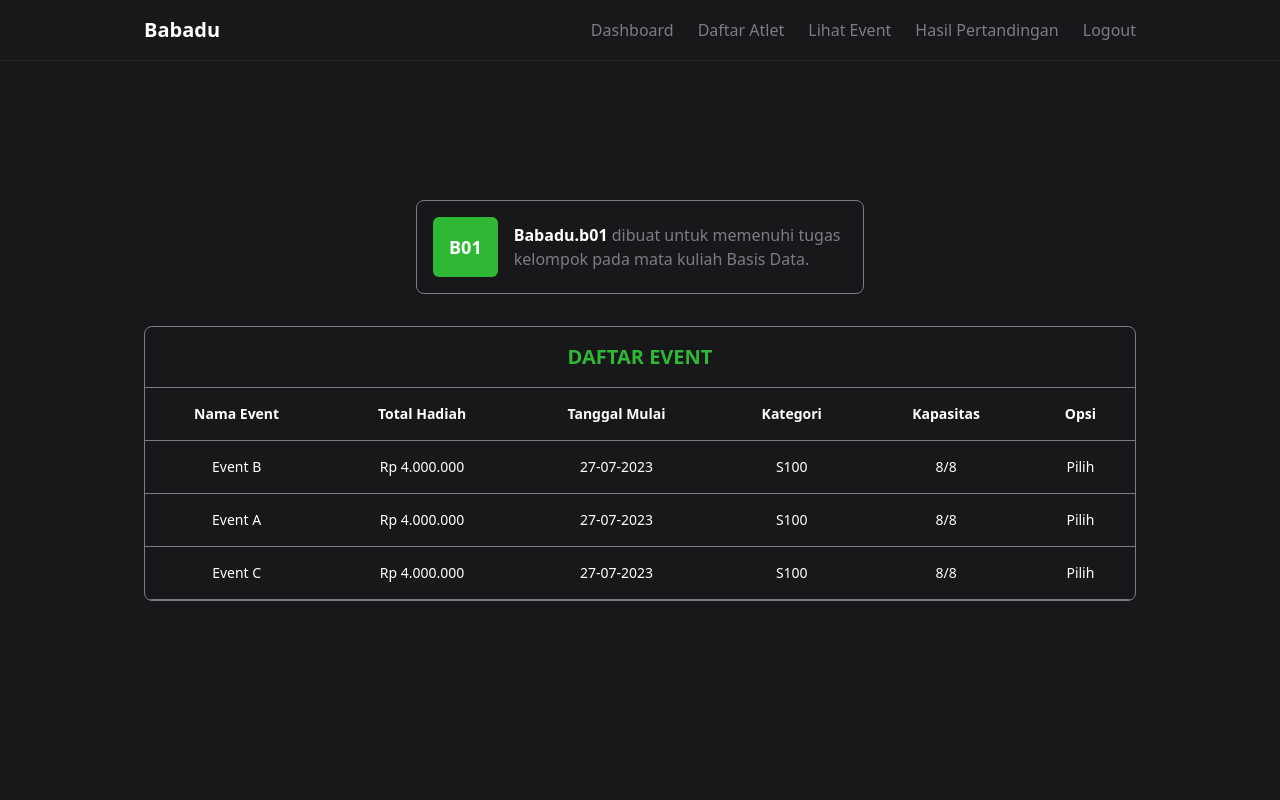
After one commit to basdat-2023-b01/babadu-app, a Django app: template event/templates/daftar_event.html in a window 1280 px wide. The commit adds this page. Run offline with Django 4.2, Linux system fonts and the light colour scheme; the template is opened without the code that fills it, so the values that code supplies are empty; some libraries are stand-ins or nearby versions.

Commit message:
feat: interface flow atlet registry event

```diff
--- /dev/null
+++ b/event/templates/daftar_event.html
@@ -0,0 +1,89 @@
+{% extends 'base.html' %}
+{% load static %}
+
+{% block meta %}
+<title>Babadu | Daftar Event</title>
+{% endblock meta %}
+
+{% block content %}
+
+<section id="authentication" class="h-screen w-full xl:px-20 lg:px-10 sm:px-2 px-4">
+    <div class="h-full flex flex-col gap-8 items-center justify-center text-white">
+        <section id="b01" class="w-full">
+            <div class="max-w-md mx-auto p-4 border border-shark-400 rounded-lg">
+                <div class="flex flex-row items-center justify-start gap-4">
+                    <div class="font-semibold text-lg p-4 bg-primary-500 rounded-md">
+                        B01
+                    </div>
+                    <div class="text-start text-shark-400">
+                        <a href="/">
+                            <span
+                                class="text-white font-semibold hover:text-primary-500 transition cursor-pointer">Babadu.b01</span>
+                        </a>
+                        dibuat untuk memenuhi tugas kelompok pada mata kuliah Basis Data.
+                    </div>
+                </div>
+            </div>
+        </section>
+        <section class="pt-4 border border-shark-400 rounded-lg overflow-hidden flex flex-col w-full">
+            <section class="space-y-2">
+                <div class="text-xl text-center font-semibold pb-2 text-primary-500">
+                    DAFTAR EVENT
+                </div>
+                <hr class="border-shark-400">
+            </section>
+            <table class="min-w-full text-sm font-light text-center">
+                <thead class="border-b font-medium border-shark-400">
+                    <tr>
+                        <th scope="col" class="px-6 py-4">Nama Event</th>
+                        <th scope="col" class="px-6 py-4">Total Hadiah</th>
+                        <th scope="col" class="px-6 py-4">Tanggal Mulai</th>
+                        <th scope="col" class="px-6 py-4">Kategori</th>
+                        <th scope="col" class="px-6 py-4">Kapasitas</th>
+                        <th scope="col" class="px-6 py-4">Opsi</th>
+                    </tr>
+                </thead>
+                <tbody>
+                    <tr class="border-b transition duration-300 ease-in-out hover:bg-shark-700 border-shark-400">
+                        <td class="whitespace-nowrap px-6 py-4">Event B</td>
+                        <td class="whitespace-nowrap px-6 py-4">Rp 4.000.000</td>
+                        <td class="whitespace-nowrap px-6 py-4">27-07-2023</td>
+                        <td class="whitespace-nowrap px-6 py-4">S100</td>
+                        <td class="whitespace-nowrap px-6 py-4">8/8</td>
+                        <td class="whitespace-nowrap px-6 py-4">
+                            <a href="" class="hover:text-primary-500 hover:underline transition">
+                                Pilih
+                            </a>
+                        </td>
+                    </tr>
+                    <tr class="border-b transition duration-300 ease-in-out hover:bg-shark-700 border-shark-400">
+                        <td class="whitespace-nowrap px-6 py-4">Event A</td>
+                        <td class="whitespace-nowrap px-6 py-4">Rp 4.000.000</td>
+                        <td class="whitespace-nowrap px-6 py-4">27-07-2023</td>
+                        <td class="whitespace-nowrap px-6 py-4">S100</td>
+                        <td class="whitespace-nowrap px-6 py-4">8/8</td>
+                        <td class="whitespace-nowrap px-6 py-4">
+                            <a href="" class="hover:text-primary-500 hover:underline transition">
+                                Pilih
+                            </a>
+                        </td>
+                    </tr>
+                    <tr class="border-b transition duration-300 ease-in-out hover:bg-shark-700 border-shark-400">
+                        <td class="whitespace-nowrap px-6 py-4">Event C</td>
+                        <td class="whitespace-nowrap px-6 py-4">Rp 4.000.000</td>
+                        <td class="whitespace-nowrap px-6 py-4">27-07-2023</td>
+                        <td class="whitespace-nowrap px-6 py-4">S100</td>
+                        <td class="whitespace-nowrap px-6 py-4">8/8</td>
+                        <td class="whitespace-nowrap px-6 py-4">
+                            <a href="" class="hover:text-primary-500 hover:underline transition">
+                                Pilih
+                            </a>
+                        </td>
+                    </tr>
+                </tbody>
+            </table>
+        </section>
+    </div>
+</section>
+
+{% endblock content %}
--- a/event/urls.py
+++ b/event/urls.py
@@ -4,5 +4,7 @@ from event.views import *
 app_name = 'event'
 
 urlpatterns = [
-    path('', event_view, name='main'),
+    path('', main, name='main'),
+    path('<uuid:id>/', daftar_event, name='get-daftar-event'),
+    path('<uuid:id1>/daftar-kategori/<uuid:id2>', daftar_kategori, name='get-daftar-kategori'),
 ]
```
Also changed, not shown: event/templates/daftar_kategori.html (renamed from event/templates/event.html, +43 -25 lines), event/templates/daftar_stadium.html (added, +91 -0 lines), event/views.py (+8 -2 lines).
